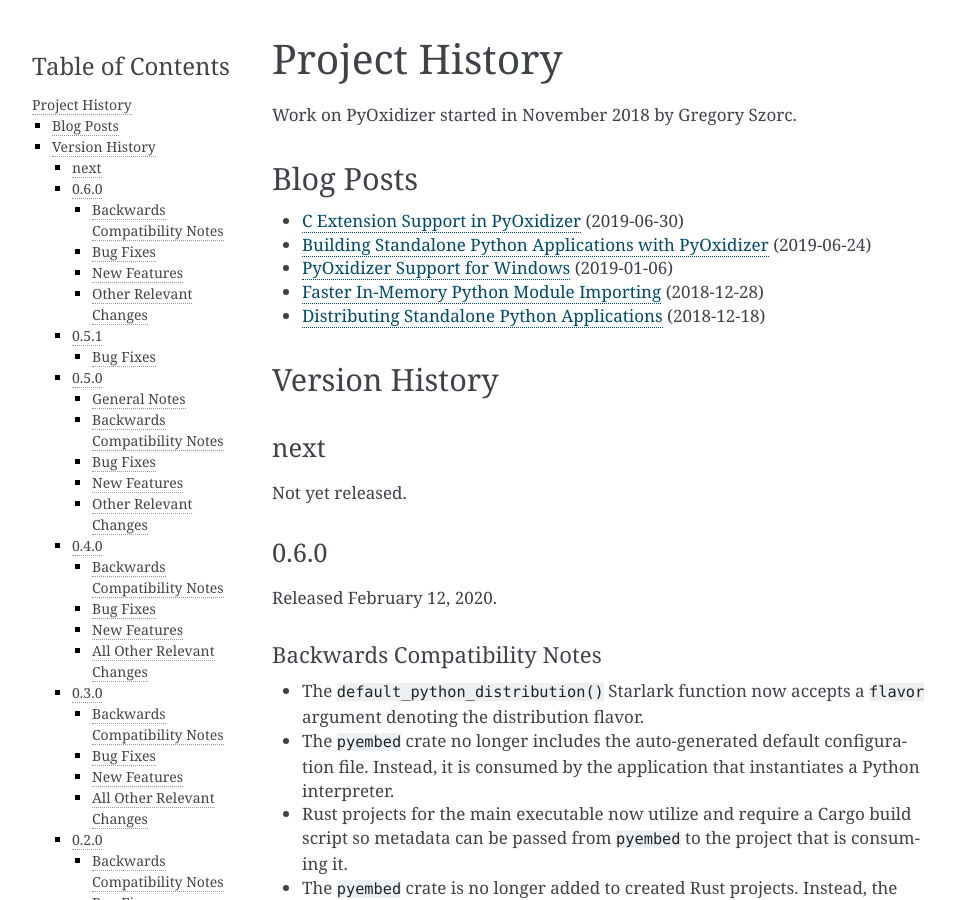
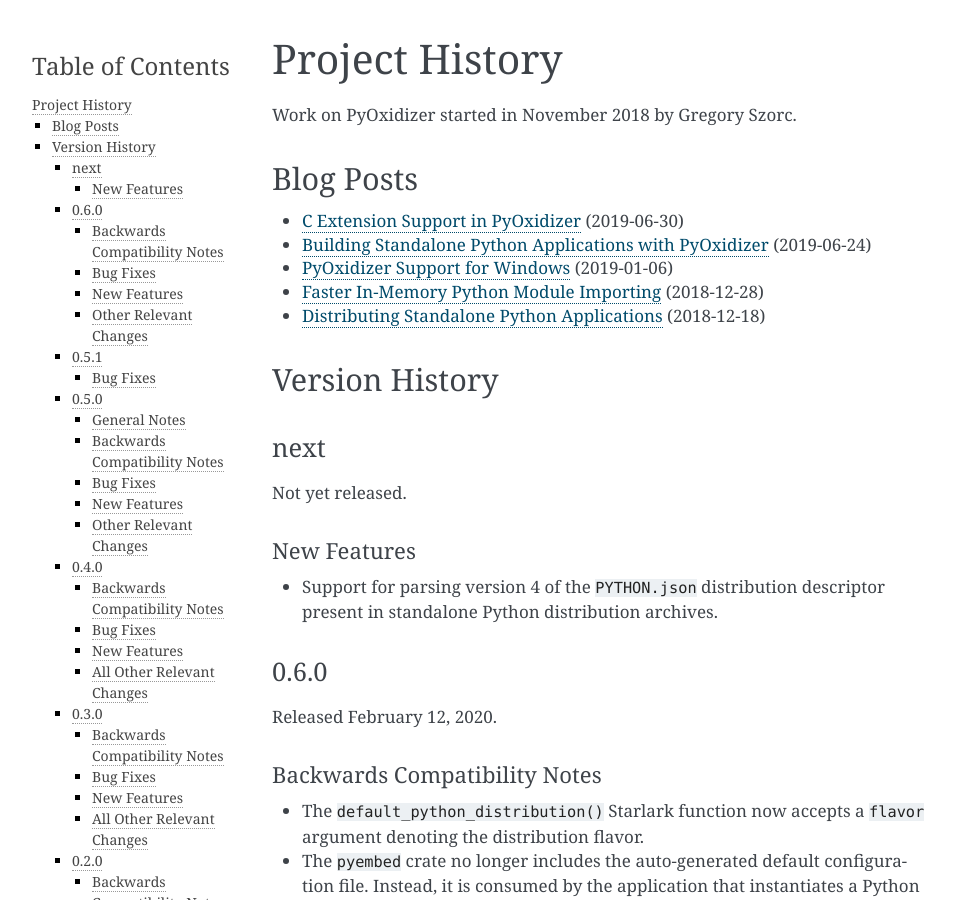
Before and after one commit to indygreg/PyOxidizer, a Sphinx documentation site: the page built from docs/history.rst, in a window 1280 px wide and 900 px high. Shown: the whole window, without its empty margins (148-1103 px from the left). Built offline with Sphinx 7.4.7, drawn with Linux system fonts in a browser that asks for light colours; the version number could not be read and is left out.

Commit message:
py_packaging: deserialize fields from version 4 of PYTHON.json
These were just added to the python-build-standalone project in
order to support dynamically linked distributions. Let's teach
PyOxidizer to read these fields so it can start doing useful things
with them.

```diff
--- a/docs/history.rst
+++ b/docs/history.rst
@@ -24,6 +24,12 @@
 ----
 
 Not yet released.
+
+New Features
+^^^^^^^^^^^^
+
+* Support for parsing version 4 of the ``PYTHON.json`` distribution descriptor
+  present in standalone Python distribution archives.
 
 .. _version_0_6_0:
 
```
Also changed, not shown: 1 other file.
